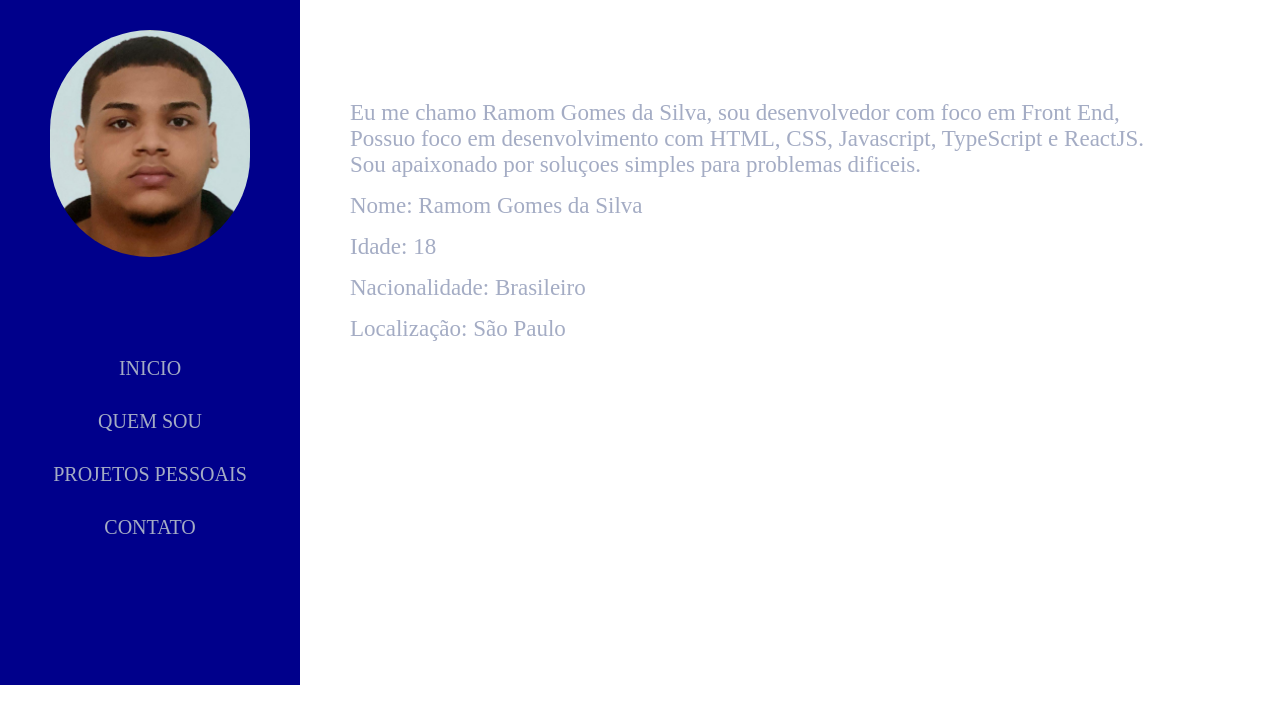
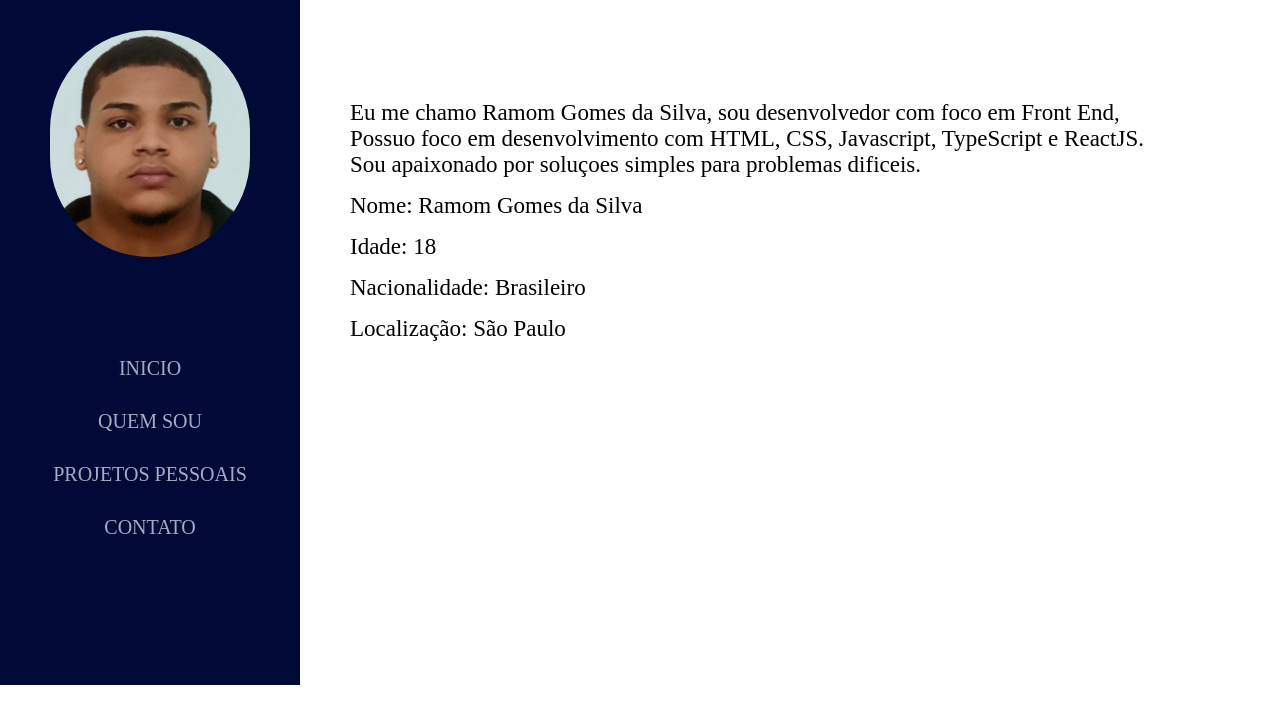
Before and after one commit to Ramom-Gomes/Portfolio, a React (Vite) app: page /sobre in a window 1280 px wide. Shown: the top 724 px of the page. Built offline with nearby package versions, Linux system fonts and the light colour scheme.

Commit message:
novas funcionalidades

```diff
--- a/src/App.module.css
+++ b/src/App.module.css
@@ -9,7 +9,7 @@
 }
 
 .menu {
-    background-color: #00008B;
+    background-color: rgb(37,47,70);
     width: 300px;
     display: flex;
     flex-direction: column;
@@ -19,7 +19,7 @@
 }
 
 .menu2 {
-    background-color: #00008B;
+    background-color: #010937;
     display: flex;
     flex-direction: column;
     align-items: center;
--- a/src/Paginas/Sobre.module.css
+++ b/src/Paginas/Sobre.module.css
@@ -8,12 +8,10 @@
 
 .sobre {
     font-size: 23px;
-    color: #A4ACC4;
 }
 
 .info {
     font-size: 23px;
-    color: #A4ACC4;
     margin-top: 15px;
 }
 
--- a/src/Teste.ts
+++ b/src/Teste.ts
@@ -10,7 +10,7 @@ export const Container = styled.div<PropsDiv>`
 `;
 
 export const Menu = styled.div<PropsDiv>`
-    background-color: #00008B;
+    background-color: #010937;
     width: 300px;
     display: flex;
     flex-direction: column;
```
